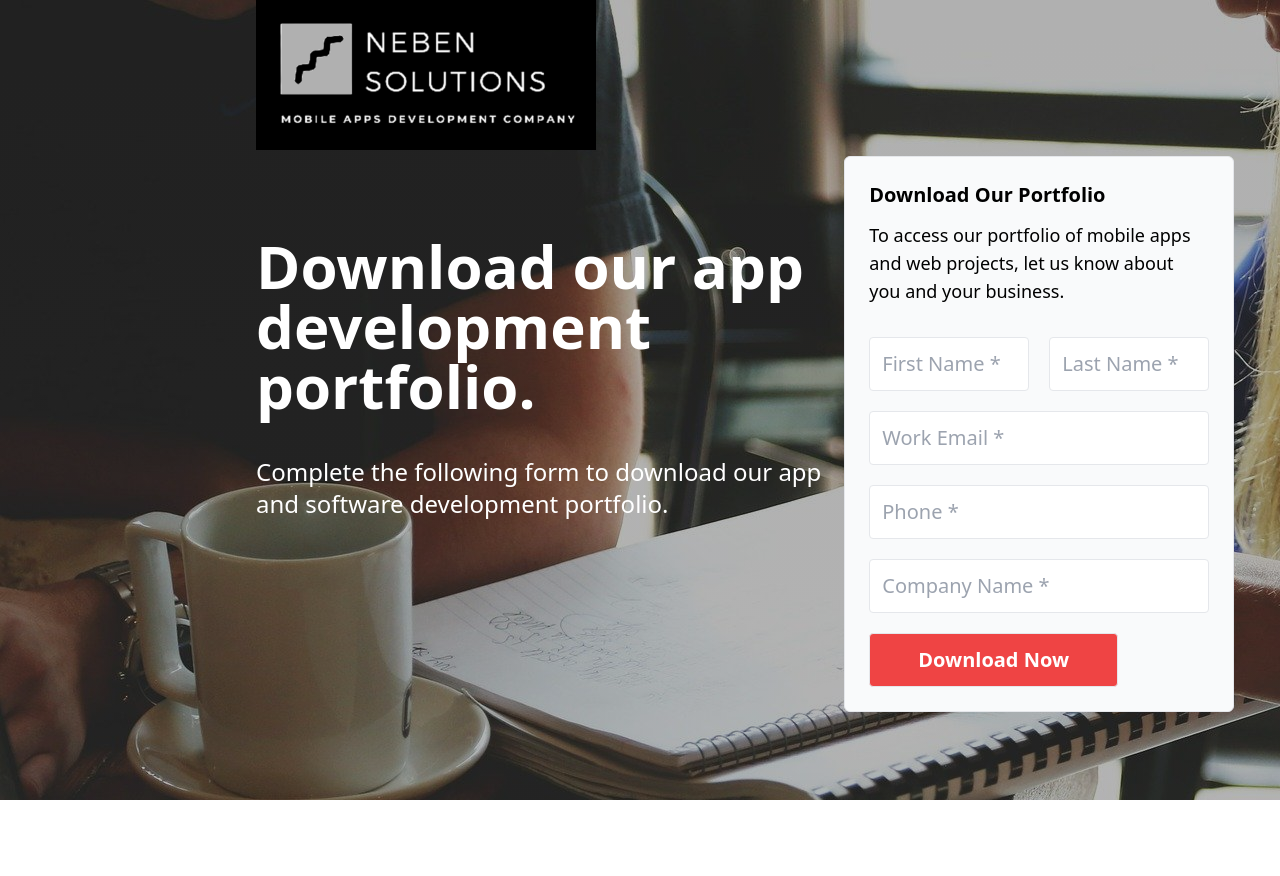
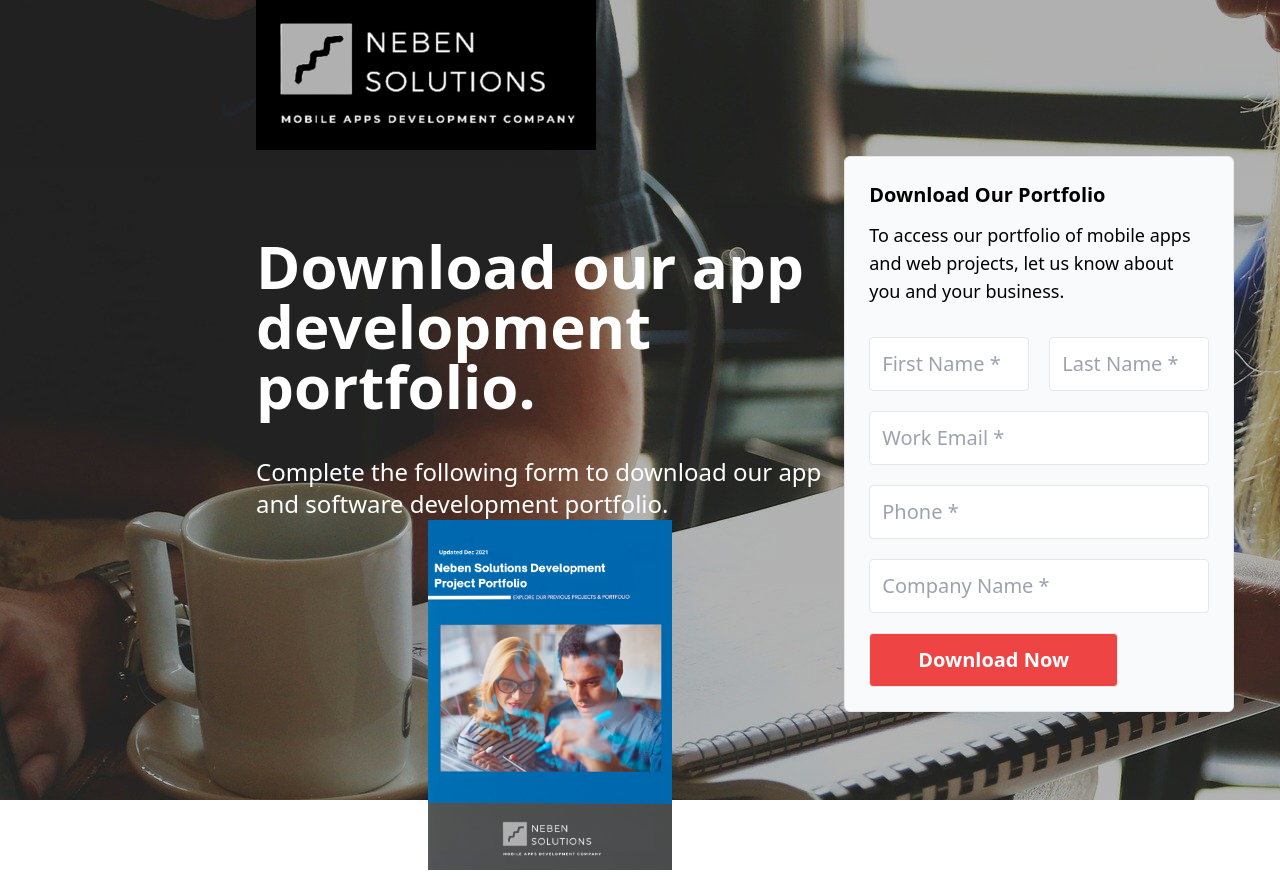
Before and after one commit to shoaibbadshah/get-a-quote, a Next.js app: page / in a window 1280 px wide. Before the commit the page ends 800 px from the top, so only its background shows below. Built offline with nearby package versions, Linux system fonts and the light colour scheme.

Commit message:
portfolio image

```diff
--- a/pages/index.js
+++ b/pages/index.js
@@ -3,6 +3,7 @@
 
 import style from "../styles/Home.module.css";
 import logo from "../public/logo.png";
+import portfolio from "../public/portfolio.png";
 
 export default function Home() {
   const sendEmail = (e) => {
@@ -48,6 +49,15 @@
             Complete the following form to download our app and software
             development portfolio.
           </p>
+          <div className="text-center ml-64">
+            <Image
+              className="text-center"
+              src={portfolio}
+              width={300}
+              height={350}
+              objectFit="contain"
+            />
+          </div>
         </div>
 
         {/* right side */}
```
Also changed, not shown: public/portfolio.png (added).
